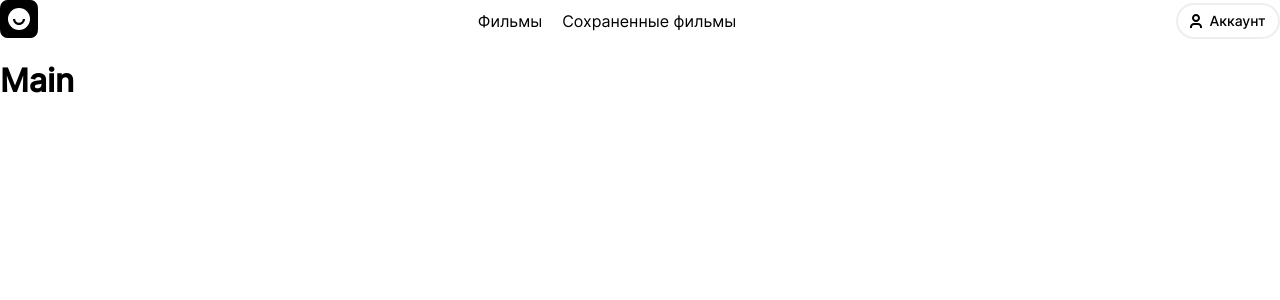
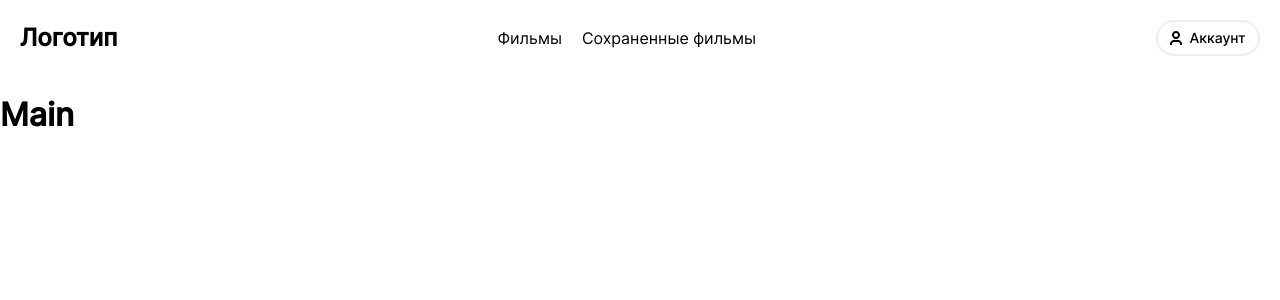
Before and after one commit to TearsOprah/movies-explorer-frontend, a React (Create React App) app: page / in a window 1280 px wide. Shown: the top 300 px of the page. Built offline with nearby package versions, Linux system fonts and the light colour scheme.

Commit message:
fix: упростил хедер, пока общая логика без разбивки на компоненты

```diff
--- a/src/components/Header/Header.css
+++ b/src/components/Header/Header.css
@@ -1,66 +1,132 @@
+/*.header {*/
+/*  display: flex;*/
+/*  flex-direction: row;*/
+/*  width: 100%;*/
+/*  justify-content: space-between;*/
+/*  align-items: center;*/
+/*  height: 74px;*/
+/*  box-sizing: border-box;*/
+/*  padding-left: 70px;*/
+/*  padding-right: 70px;*/
+/*}*/
+
+/*.header__burger {*/
+/*  margin: 0;*/
+/*  padding: 0;*/
+/*  display: none;*/
+/*  border: none;*/
+/*  background-color: transparent;*/
+/*  cursor: pointer;*/
+/*}*/
+
+/*@media screen and (max-width: 880px) {*/
+/*  .header__burger {*/
+/*    display: block;*/
+/*  }*/
+/*}*/
+
+/*.header__logo {*/
+/*  width: 38px;*/
+/*  height: 38px;*/
+/*}*/
+
 .header {
   display: flex;
-  flex-direction: row;
-  width: 100%;
   justify-content: space-between;
+  align-items: center;
+  padding: 20px;
+}
+
+.header__logo {
+  font-size: 24px;
+  font-weight: bold;
+}
+
+.navigation {
+  display: flex;
   align-items: center;
 }
 
-.header__burger {
+.navigation__container {
+  display: flex;
+  list-style: none;
   margin: 0;
   padding: 0;
-  display: none;
-  border: none;
-  background-color: transparent;
-  cursor: pointer;
-}
-
-@media screen and (max-width: 880px) {
-  .header__burger {
-    display: block;
-  }
 }
 
 .navigation__list {
   display: flex;
-  gap: 20px;
   list-style-type: none;
 }
 
-@media screen and (max-width: 880px) {
-  .navigation__list {
+.navigation__item {
+  margin-right: 20px;
+}
+
+.navigation__item_hidden {
   display: none;
 }
+
+.burger-button {
+  display: none;
+  background: none;
+  border: none;
+  cursor: pointer;
 }
 
-.profile-button {
-  width: 100px;
-  height: 32px;
-  font-weight: 500;
-  font-size: 14px;
-  line-height: 16px;
-
-  display: flex;
-  gap: 7px;
-  justify-content: center;
-  align-items: center;
-
-  border: 2px solid rgba(170, 170, 170, .2);
-  border-radius: 50px;
+.overlay {
+  position: fixed;
+  top: 0;
+  right: 0;
+  bottom: 0;
+  left: 0;
+  background-color: rgba(0, 0, 0, 0.3);
+  z-index: 997;
 }
 
-@media screen and (max-width: 880px) {
-  .profile-button_hidden {
+@media (max-width: 768px) {
+  .navigation__container {
     display: none;
+    position: relative;
+  }
+
+  .burger-button {
+    display: block;
+  }
+
+  .navigation__container_active {
+    display: flex;
+    flex-direction: column;
+    position: fixed;
+    top: 0;
+    right: 0;
+    bottom: 0;
+    width: 50%;
+    background-color: #fff;
+    z-index: 998;
+  }
+
+  .close-button {
+    position: fixed;
+    top: 20px;
+    right: 20px;
+  }
+
+  .navigation__list {
+    flex-direction: column;
+    margin: 0;
+    padding: 0;
+  }
+
+  .navigation__item {
+    margin-bottom: 10px;
+  }
+
+  .navigation__item_hidden {
+    display: block;
+  }
+
+  .overlay {
+    cursor: pointer;
   }
 }
-
-.profile-button__icon {
-  width: 12px;
-  height: 14px;
-}
-
-.navigation__list-open {
-  display: flex;
-  flex-direction: column;
-}
--- a/src/components/Header/Header.jsx
+++ b/src/components/Header/Header.jsx
@@ -5,85 +5,49 @@ import profileIcon from '../../images/profile_icon.svg'
 import closerIcon from '../../images/closer.svg'
 import {Link} from "react-router-dom";
 import {useState, useEffect} from "react";
+import Navigation from "../Navigation/Navigation";
+import ProfileButton from "../ProfileButton/ProfileButton";
 
 export default function Header() {
 
-  // меню для малой ширины экрана
-  const [isOpenMenu, setIsOpenMenu] = useState(false);
+  const [isMenuOpen, setIsMenuOpen] = useState(false);
+  const toggleMenu = () => {
+    setIsMenuOpen(!isMenuOpen);
+  };
 
-  const handleMenuClick = () => {
-    setIsOpenMenu(!isOpenMenu);
+  const closeMenu = () => {
+    setIsMenuOpen(false);
   };
 
   useEffect(() => {
     const handleResize = () => {
-      if (window.innerWidth > 600) {
-        setIsOpenMenu(false);
-      }
+      closeMenu();
     };
-    window.addEventListener("resize", handleResize);
-    return () => window.removeEventListener("resize", handleResize);
+
+    window.addEventListener('resize', handleResize);
+
+    return () => {
+      window.removeEventListener('resize', handleResize);
+    };
   }, []);
 
-  const activeLink = '/'
-
-  const navLink = [
-    { title: 'Главная', path: '/' },
-    { title: 'Фильмы', path: '/' },
-    { title: 'Сохраненные фильмы', path: '/' },
-  ]
-
   return (
-    <header className={'header'}>
-
-      <div className={'header__logo'}>
-        <img className={'logo'} src={logoIcon}/>
-      </div>
-
-      <nav className={'navigation'}>
-
-        <button className={'header__burger'} onClick={handleMenuClick}>
-          <img src={isOpenMenu ? closerIcon : burgerIcon} />
-        </button>
-
-        {isOpenMenu && (
-          <>
-            <ul className={`navigation__list ${isOpenMenu ? 'navigation__list-open' : ''}`}>
-              {navLink.map((link, index) => (
-                <li key={index} className={`navigation__item ${activeLink === link.path ? "navigation__item-active" : ""}`}>
-                  <Link to={link.path} className={'navigation__link'} onClick={() => {}}>
-                    {link.title}
-                  </Link>
-                </li>
-              ))}
-            </ul>
-
-            <Link className={'profile-button'} to={'/'}>
-              <img className={'profile-button__icon'} src={profileIcon}/>
-              <p>Аккаунт</p>
-            </Link>
-          </>
-        )}
-
-        {!isOpenMenu && (
+    <header className="header">
+      <div className="header__logo">Логотип</div>
+      <nav className="navigation">
+        <div className={`navigation__container ${isMenuOpen ? 'navigation__container_active' : ''}`}>
+          {isMenuOpen && <button className="close-button" onClick={closeMenu}>Закрыть</button>}
           <ul className={'navigation__list'}>
-            {navLink.slice(1).map((link, index) => (
-              <li key={index} className={`navigation__item ${activeLink === link.path ? "navigation__item-active" : ""}`}>
-                <Link to={link.path}>
-                  {link.title}
-                </Link>
-              </li>
-            ))}
+            <li className="navigation__item navigation__item_hidden">Главная</li>
+            <li className="navigation__item">Фильмы</li>
+            <li className="navigation__item">Сохраненные фильмы</li>
           </ul>
-        )}
-
+          {isMenuOpen && <ProfileButton />}
+        </div>
+        <button className={`burger-button`} onClick={toggleMenu}>Меню</button>
+        {isMenuOpen && <div className="overlay" onClick={closeMenu}></div>}
       </nav>
-
-      <Link className={'profile-button profile-button_hidden'} to={'/'}>
-        <img className={'profile-button__icon'} src={profileIcon}/>
-        <p>Аккаунт</p>
-      </Link>
-
+      {!isMenuOpen && <ProfileButton hidden={true} />}
     </header>
-  )
-}
+  );
+};
--- a/src/components/Navigation/Navigation.jsx
+++ b/src/components/Navigation/Navigation.jsx
@@ -1,6 +1,12 @@
 import './Navigation.css'
-export default function Navigation() {
+import closerIcon from "../../images/closer.svg";
+import burgerIcon from "../../images/burger.svg";
+import {Link} from "react-router-dom";
+import profileIcon from "../../images/profile_icon.svg";
+import ProfileButton from "../ProfileButton/ProfileButton";
+export default function Navigation({ navLink, activeLink, handleMenuClick, isOpenMenu }) {
   return (
-    <></>
+    <nav className={'navigation'}>
+    </nav>
   )
 }
--- /dev/null
+++ b/src/components/ProfileButton/ProfileButton.css
@@ -0,0 +1,26 @@
+.profile-button {
+  width: 100px;
+  height: 32px;
+  font-weight: 500;
+  font-size: 14px;
+  line-height: 16px;
+
+  display: flex;
+  gap: 7px;
+  justify-content: center;
+  align-items: center;
+
+  border: 2px solid rgba(170, 170, 170, .2);
+  border-radius: 50px;
+}
+
+@media screen and (max-width: 880px) {
+  .profile-button_hidden {
+    display: none;
+  }
+}
+
+.profile-button__icon {
+  width: 12px;
+  height: 14px;
+}
--- /dev/null
+++ b/src/components/ProfileButton/ProfileButton.jsx
@@ -0,0 +1,12 @@
+import './ProfileButton.css'
+import profileIcon from "../../images/profile_icon.svg";
+import {Link} from "react-router-dom";
+
+export default function ProfileButton( hidden ) {
+  return (
+    <Link className={`profile-button ${hidden && 'profile-button_hidden'}`} to={'/'}>
+      <img className={'profile-button__icon'} src={profileIcon}/>
+      <p>Аккаунт</p>
+    </Link>
+  )
+}
```
Also changed, not shown: src/components/Navigation/Navigation.css (+26 -0 lines). Lines whose indentation alone changed are shown as unchanged.
